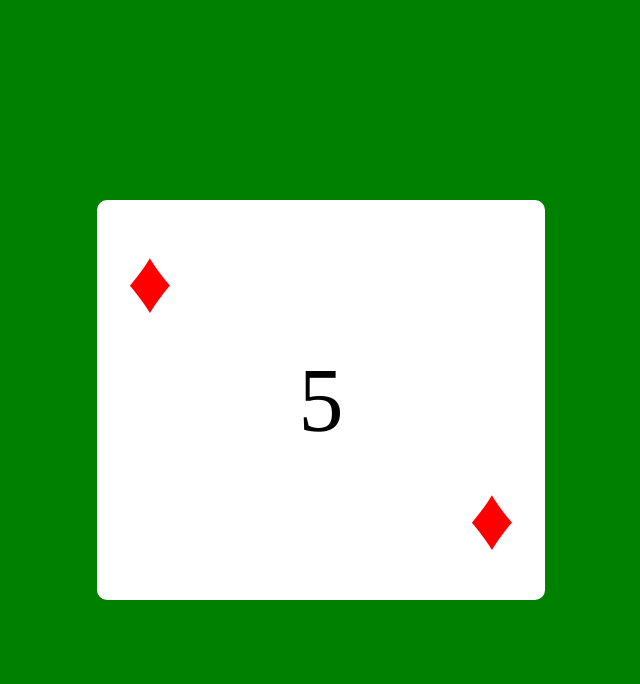
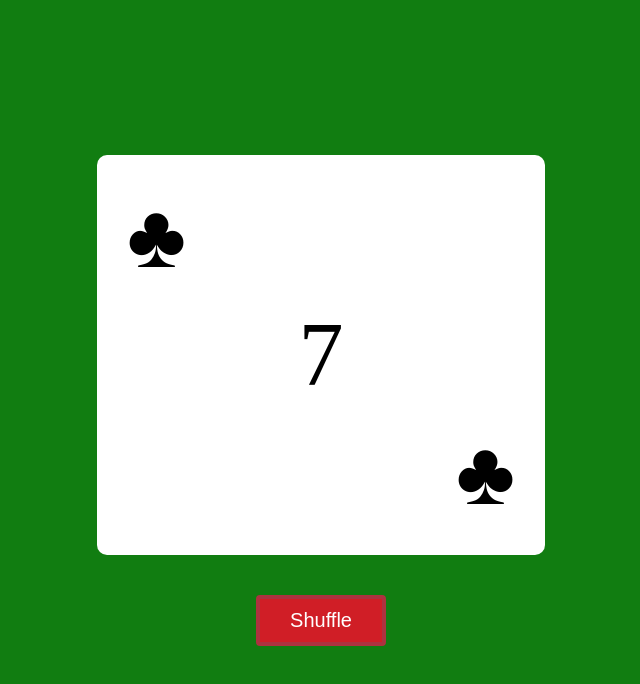
Before and after one commit to zjovic/random-card-generator, a plain HTML site: page index.html in a window 1280 px wide. Shown: the whole page, without its empty margins (319-959 px from the left). Drawn offline with Linux system fonts and the light colour scheme.

Commit message:
Add shuffle button

```diff
--- a/app.js
+++ b/app.js
@@ -1,19 +1,21 @@
-window.addEventListener('load', () => {
-    let number = randomNumber();
-    let symbol = randomSymbol();
-
-    generateCardTemplate({ number, symbol });
-});
-
 const $card = document.querySelector('.card');
 const $symbolTop = document.createElement('div');
 const $symbolBottom = document.createElement('div');
 const $number = document.createElement('div');
+const $shuffle = document.querySelector('.shuffle');
 const spade = `&#9824;`;
 const club = `&#9827;`;
 const heart = `&#9829`;
 const diamonds = `&#9830;`;
 const symbols = [spade, club, heart, diamonds];
+
+window.addEventListener('load', () => {
+    generateCard();
+});
+
+$shuffle.addEventListener('click', () => {
+    generateCard();
+})
 
 function randomSymbol() {
     return symbols[Math.floor(Math.random() * symbols.length)];
@@ -51,3 +53,10 @@ function generateCardTemplate({ number, symbol }) {
         $symbolBottom.classList.add('red');
     }
 }
+
+function generateCard() {
+    let number = randomNumber();
+    let symbol = randomSymbol();
+
+    generateCardTemplate({ number, symbol });
+}
--- a/index.html
+++ b/index.html
@@ -9,6 +9,7 @@
 </head>
 <body>
     <div class="card"></div>
+    <button class="shuffle">Shuffle</button>
     <script src="./app.js"></script>
 </body>
 </html>
--- a/style.css
+++ b/style.css
@@ -27,7 +27,8 @@ body {
     display: flex;
     align-items: center;
     justify-content: center;
-    background: green;
+    background: #117d11;
+    flex-direction: column;
 }
 
 .card {
@@ -53,3 +54,18 @@ body {
 .symbol:last-of-type {
   align-self: flex-end;
 }
+
+.shuffle {
+  border: 4px solid #ad323f;
+  border-radius: 4px;
+  background: #d01e26;
+  color: #FFF;
+  font-size: 20px;
+  padding: 10px 30px;
+  margin-top: 40px;
+  cursor: pointer;
+}
+
+.shuffle:hover {
+  background: #ad323f;
+}
```
